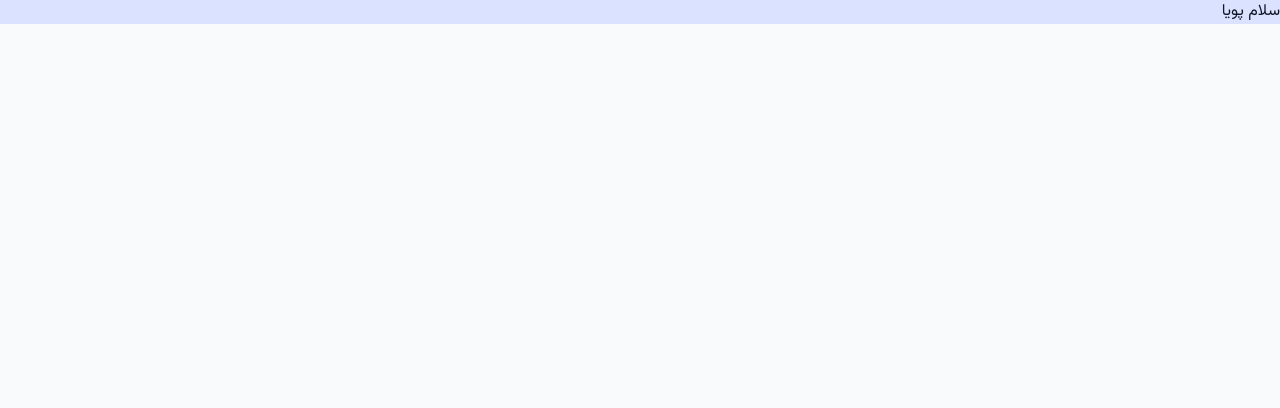
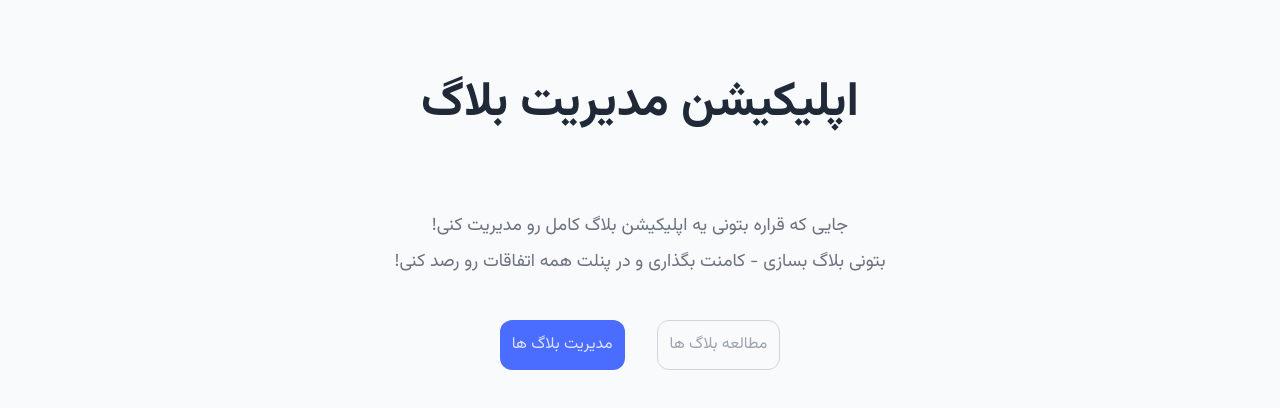
Before and after one commit to pouyasadeqii/Blog-app, a Next.js app: page / in a window 1280 px wide. Shown: the top 408 px of the page. Built offline with nearby package versions, Linux system fonts and the light colour scheme.

Commit message:
feat: root component and layout

```diff
--- a/src/app/page.jsx
+++ b/src/app/page.jsx
@@ -1,3 +1,28 @@
+import Button from "@/ui/Button";
+import Link from "next/link";
+
 export default function Home() {
-  return <h1 className="bg-primary-100 text-secondary-900">سلام پویا</h1>;
+  return (
+    <div>
+      <h1 className="font-bold text-center text-2xl md:text-5xl text-secondary-800 my-20">
+        اپلیکیشن مدیریت بلاگ
+      </h1>
+
+      <div>
+        <p className="text-center text-secondary-500 text-lg leading-loose">
+          جایی که قراره بتونی یه اپلیکیشن بلاگ کامل رو مدیریت کنی!
+          <br /> بتونی بلاگ بسازی - کامنت بگذاری و در پنلت همه اتفاقات رو رصد
+          کنی!
+        </p>
+        <div className="flex justify-center gap-x-8 w-full mt-10">
+          <Button variant="outline">
+            <Link href="/blogs">مطالعه بلاگ ها</Link>
+          </Button>
+          <Button variant="primary">
+            <Link href="/profile">مدیریت بلاگ ها</Link>
+          </Button>
+        </div>
+      </div>
+    </div>
+  );
 }
--- /dev/null
+++ b/src/components/Header.jsx
@@ -0,0 +1,51 @@
+"use client";
+
+import NavLink from "./NavLink";
+// import { useAuth } from "@/context/AuthContext";
+
+const navLinks = [
+  {
+    id: 1,
+    children: "خانه",
+    path: "/",
+  },
+  {
+    id: 2,
+    children: "بلاگ ها",
+    path: "/blogs",
+  },
+];
+
+function Header() {
+  // const { user, isLoading } = useAuth();
+
+  const user = false;
+
+  return (
+    <header
+      className={`z-10 shadow-md bg-inherit mb-10 sticky top-0 transition-all duration-200 border-b border-b-secondary-300`}
+    >
+      <nav className="container xl:max-w-screen-xl">
+        <ul className="flex items-center text-secondary-400 justify-between py-2">
+          <div className="flex items-center gap-x-10">
+            {navLinks.map((navLink) => {
+              return (
+                <li key={navLink.id}>
+                  <NavLink path={navLink.path}>{navLink.children}</NavLink>
+                </li>
+              );
+            })}
+          </div>
+          <li>
+            {user ? (
+              <NavLink path="/profile">پروفایل</NavLink>
+            ) : (
+              <NavLink path="/signin">ورود</NavLink>
+            )}
+          </li>
+        </ul>
+      </nav>
+    </header>
+  );
+}
+export default Header;
```
